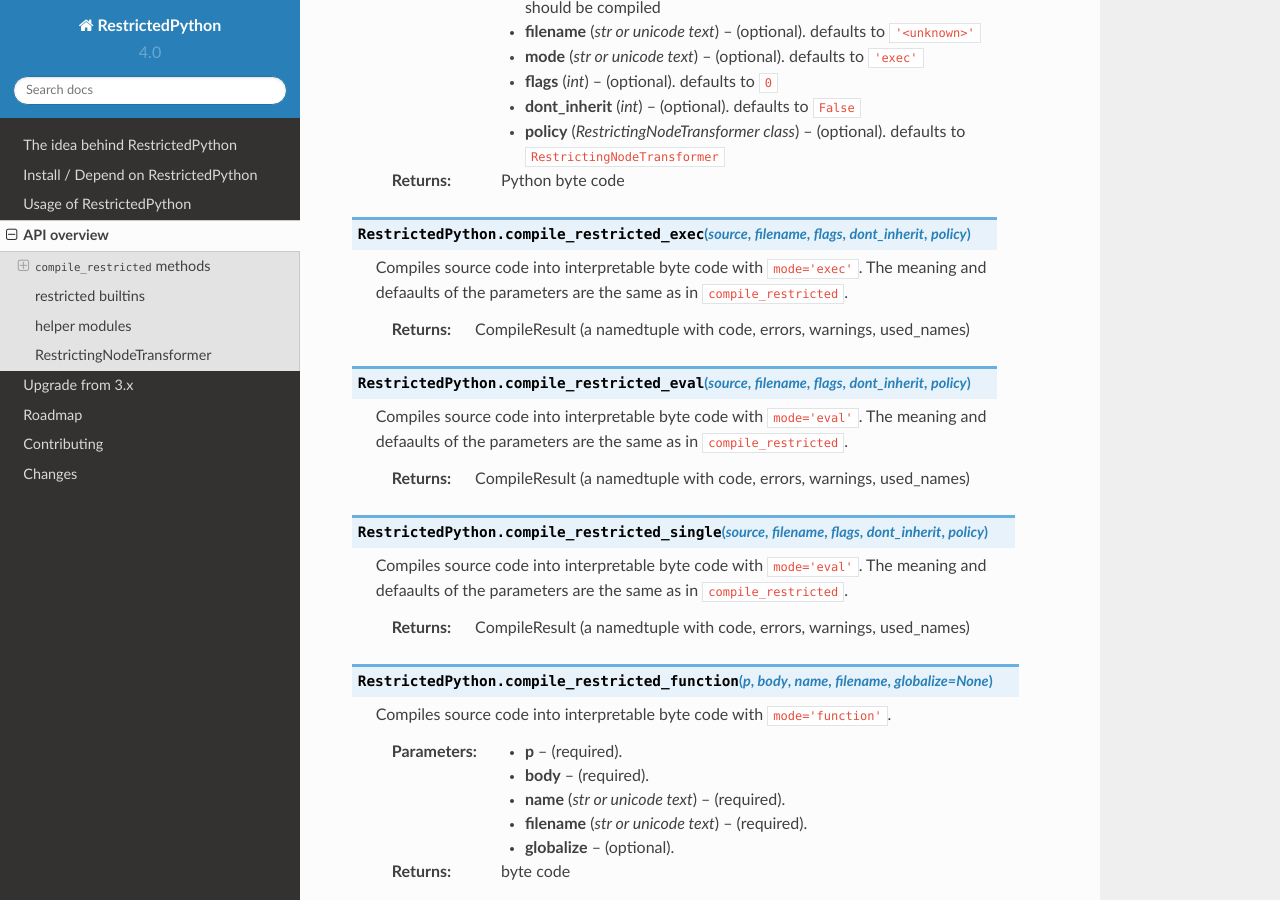
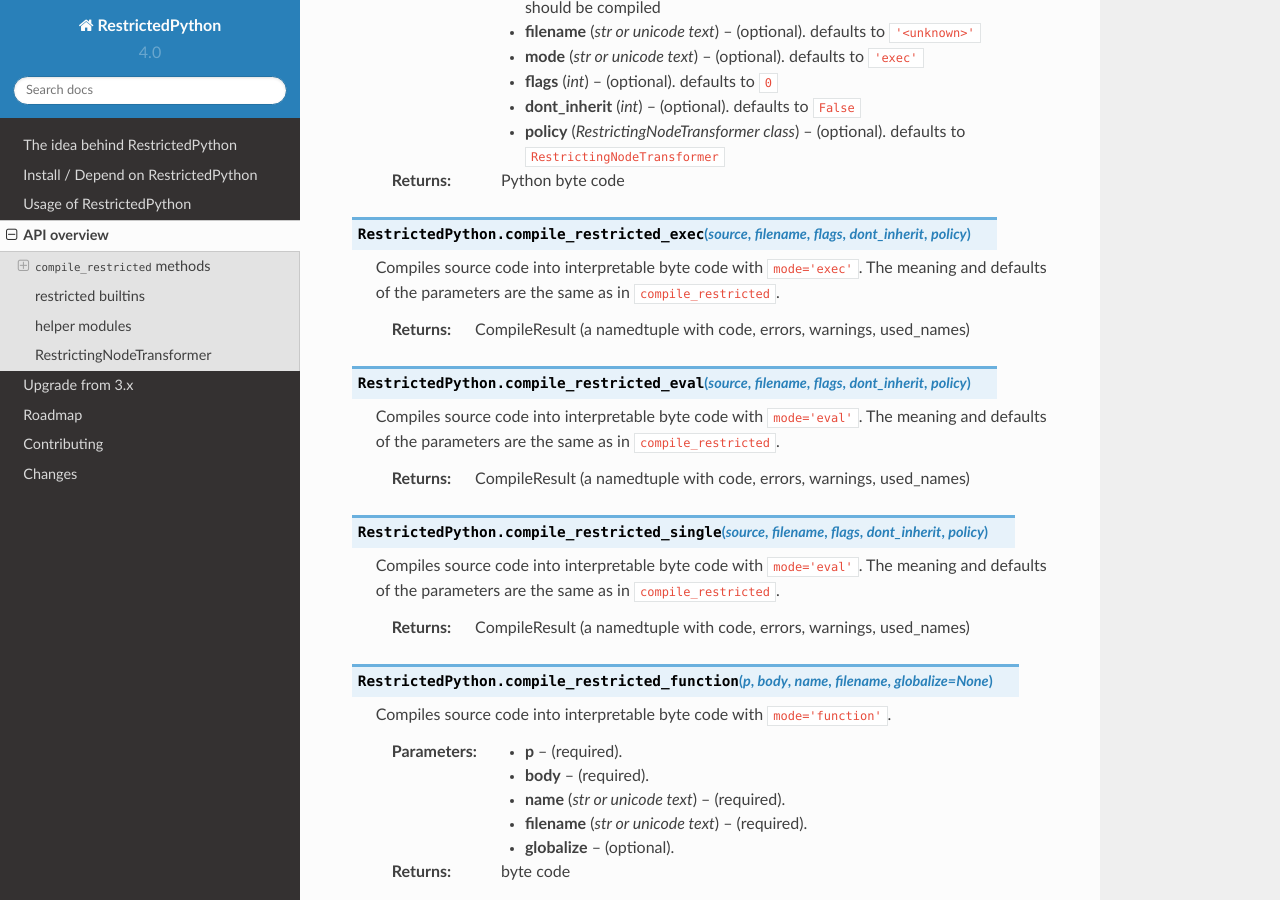
Before and after one commit to zopefoundation/RestrictedPython, a Sphinx documentation site: the page built from docs/usage/api.rst, in a window 1280 px wide and 900 px high, scrolled down 320 px. Built offline with Sphinx 7.4.7 and the Read the Docs theme 2.0.0, drawn with Linux system fonts in a browser that asks for light colours; some of the changed text lies outside the part shown.

Commit message:
Apply suggestions from code review
Co-Authored-By: Steffen Allner <sa@gocept.com>

```diff
--- a/docs/idea.rst
+++ b/docs/idea.rst
@@ -48,7 +48,7 @@
 The primary parameter ``source`` has to be a string or ``ast.AST`` instance.
 Both methods either return compiled byte code that the interpreter can execute or raise exceptions if the provided source code is invalid.
 
-As ``compile`` and ``compile_restricted`` just compile the provided source code to byte code it is not sufficient to sandbox the environment, as all calls to libraries are still available.
+As ``compile`` and ``compile_restricted`` just compile the provided source code to byte code it is not sufficient as a sandbox environment, as all calls to libraries are still available.
 
 The two methods / statements:
 
--- a/docs/upgrade_dependencies/index.rst
+++ b/docs/upgrade_dependencies/index.rst
@@ -2,7 +2,7 @@
 ----------------
 
 For packages that use RestrictedPython the upgrade path differs on the actual usage.
-If it uses pure RestrictedPython without any additional checks it should be just to check the imports.
+If it uses pure RestrictedPython without any additional checks it should be enough to check the imports.
 RestrictedPython did move some of the imports to the base namespace, so you should only import directly from ``RestrictedPython``.
 
 * compile_restricted methods:
--- a/docs/usage/api.rst
+++ b/docs/usage/api.rst
@@ -27,7 +27,7 @@
     :module: RestrictedPython
 
     Compiles source code into interpretable byte code with ``mode='exec'``.
-    The meaning and defaaults of the parameters are the same as in
+    The meaning and defaults of the parameters are the same as in
     ``compile_restricted``.
 
     :return: CompileResult (a namedtuple with code, errors, warnings, used_names)
@@ -36,7 +36,7 @@
     :module: RestrictedPython
 
     Compiles source code into interpretable byte code with ``mode='eval'``.
-    The meaning and defaaults of the parameters are the same as in
+    The meaning and defaults of the parameters are the same as in
     ``compile_restricted``.
 
     :return: CompileResult (a namedtuple with code, errors, warnings, used_names)
@@ -45,7 +45,7 @@
     :module: RestrictedPython
 
     Compiles source code into interpretable byte code with ``mode='eval'``.
-    The meaning and defaaults of the parameters are the same as in
+    The meaning and defaults of the parameters are the same as in
     ``compile_restricted``.
 
     :return: CompileResult (a namedtuple with code, errors, warnings, used_names)
--- a/docs/usage/framework_usage.rst
+++ b/docs/usage/framework_usage.rst
@@ -22,7 +22,7 @@
 ``used_names``
     a dictionary mapping collected used names to ``True``.
 
-This information can be used to provide the user with informations about the compiled source code.
+These details can be used to inform the user about the compiled source code.
 
 Modifying the builtins is straight forward, it is just a dictionary containing the available library elements.
 Modification normally means removing elements from existing builtins or adding allowed elements by copying from globals.
--- a/docs/usage/policy.rst
+++ b/docs/usage/policy.rst
@@ -73,8 +73,8 @@
    RestrictedPython ships with a default implementation
    for ``_getattr_`` which prevents the following actions:
 
-   * accessing an attribute those name start with an underscore
-   * accessing the format method of strings as it is considered harmful.
+   * accessing an attribute whose name start with an underscore
+   * accessing the format method of strings as this is considered harmful.
 
 4. ``__import__`` is the normal Python import hook, and should be used
    to control access to Python packages and modules.
```
Also changed, not shown: other parts of docs/usage/api.rst (+3 -3 lines).
